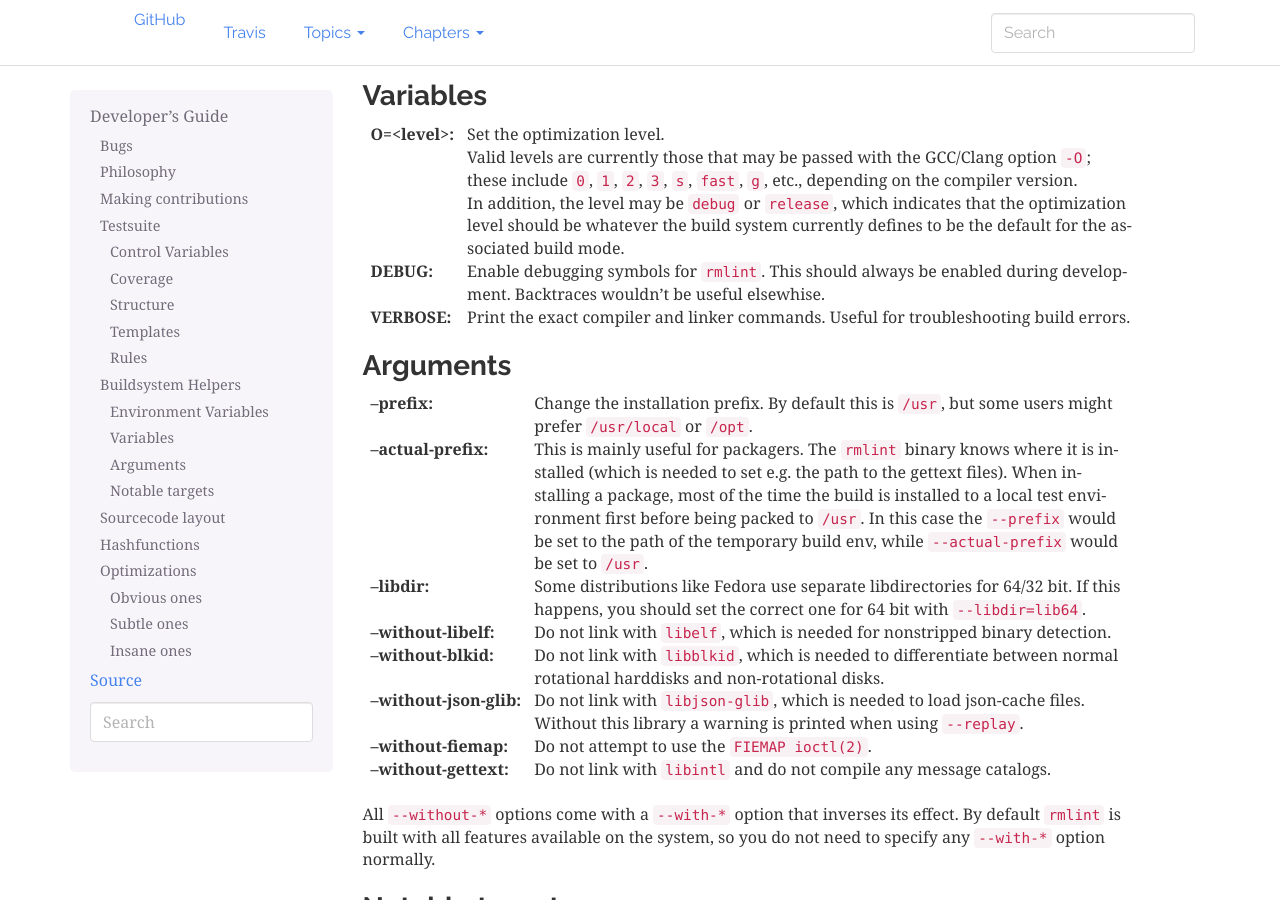
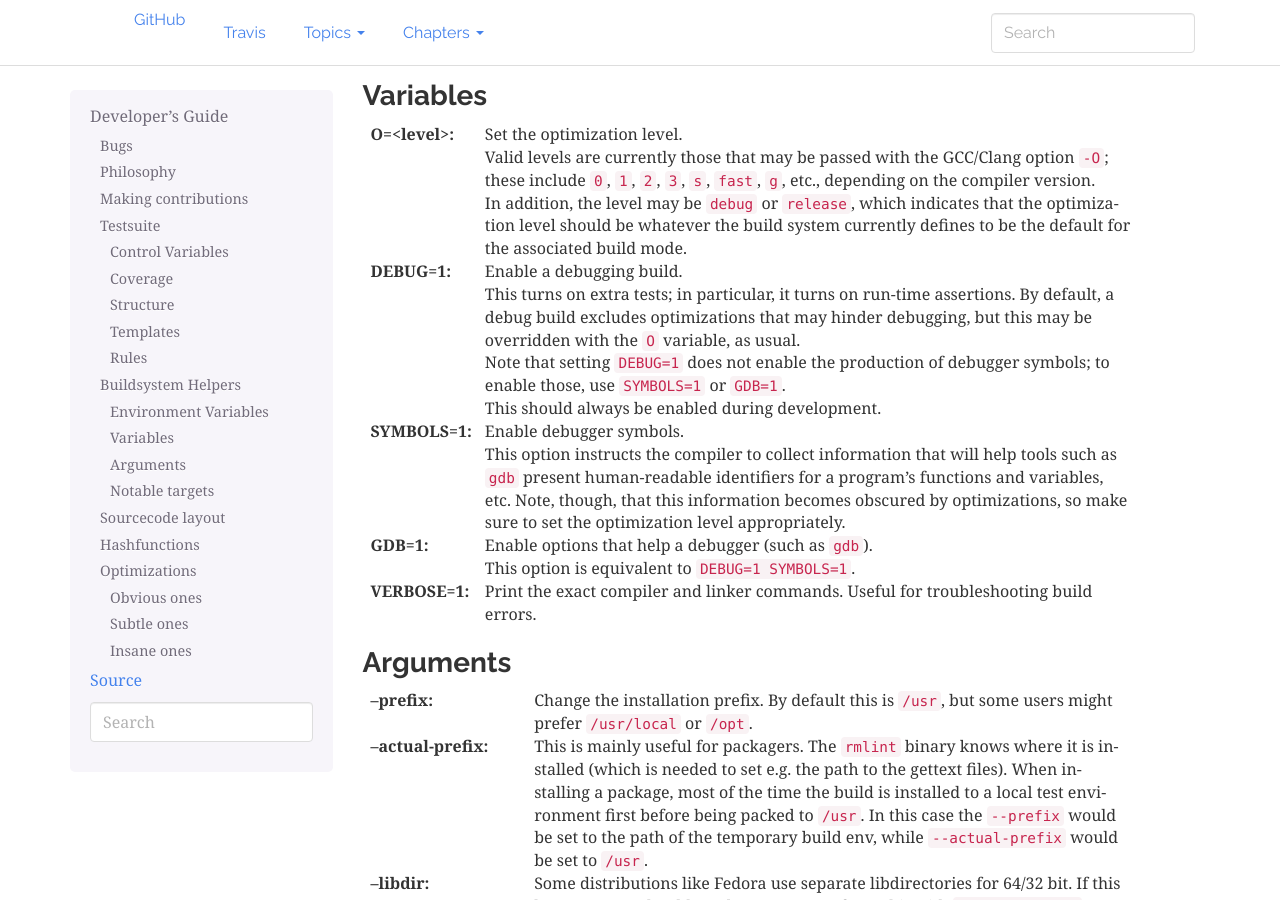
Before and after one commit to sahib/rmlint, a Sphinx documentation site: the page built from docs/developers.rst, in a window 1280 px wide and 900 px high, scrolled down 3800 px. Built offline with Sphinx 7.4.7, drawn with Linux system fonts in a browser that asks for light colours.

Commit message:
scons: Introduce `SYMBOLS=1' and `GDB=1'
Most of the  time, not even developers need or  want debugging symbols;
therefore,  they must  now be  requested  explicitly, and  can even  be
requested independently of `DEBUG=1'.

For convenience, `GDB=1' may be used as an equivalent to the following:

    DEBUG=1 SYMBOLS=1

```diff
--- a/docs/developers.rst
+++ b/docs/developers.rst
@@ -112,12 +112,37 @@ Variables
     that the optimization level should be whatever the build system currently
     defines to be the default for the associated build mode.
 
-:DEBUG:
+:DEBUG=1:
 
-    Enable debugging symbols for ``rmlint``. This should always be enabled during
-    development. Backtraces wouldn't be useful elsewhise.
+    Enable a debugging build.
 
-:VERBOSE:
+    This turns on extra tests; in particular, it turns on run-time
+    assertions. By default, a debug build excludes optimizations that may
+    hinder debugging, but this may be overridden with the ``O`` variable,
+    as usual.
+
+    Note that setting ``DEBUG=1`` does not enable the production of
+    debugger symbols; to enable those, use ``SYMBOLS=1`` or ``GDB=1``.
+
+    This should always be enabled during development.
+
+:SYMBOLS=1:
+
+    Enable debugger symbols.
+
+    This option instructs the compiler to collect information that will
+    help tools such as ``gdb`` present human-readable identifiers for
+    a program's functions and variables, etc. Note, though, that this
+    information becomes obscured by optimizations, so make sure to set
+    the optimization level appropriately.
+
+:GDB=1:
+
+    Enable options that help a debugger (such as ``gdb``).
+
+    This option is equivalent to ``DEBUG=1 SYMBOLS=1``.
+
+:VERBOSE=1:
 
     Print the exact compiler and linker commands. Useful for troubleshooting
     build errors.
```
Also changed, not shown: 1 other file.
